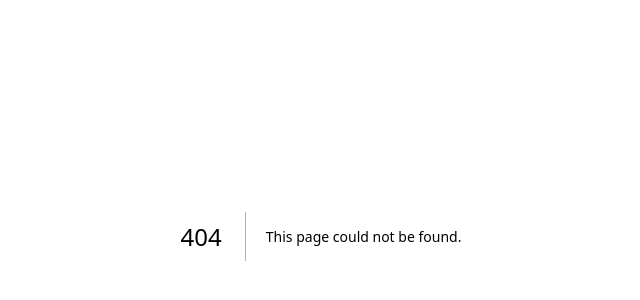
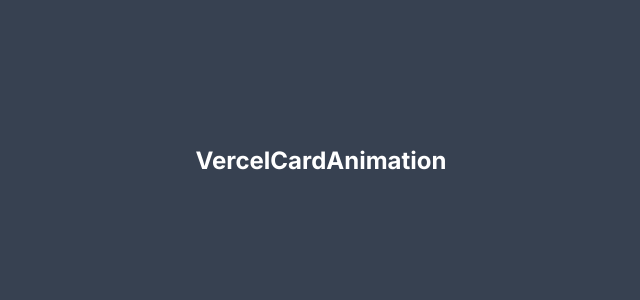
Before and after one commit to iamparmjeetmishra/learnreact, a Next.js app: page /10vercelcard in a window 1280 px wide. Before the commit this address had no page. Shown: the part 164-464 px from the top of the page, without its empty margins (319-959 px from the left). Built offline with nearby package versions, Linux system fonts and the light colour scheme.

Commit message:
LearnReact->Readme updated

```diff
--- /dev/null
+++ b/src/app/(ui)/10vercelcard/page.jsx
@@ -0,0 +1,23 @@
+'use client'
+import * as THREE from 'three'
+import { useRef, useState } from 'react'
+import { Canvas, extend, useThree, useFrame } from '@react-three/fiber'
+import { BallCollider, CuboidCollider, Physics, RigidBody, useRopeJoint, useSphericalJoint } from '@react-three/rapier'
+
+import { MeshLineGeometry, MeshLineMaterial } from 'meshline'
+
+extend({ MeshLineGeometry, MeshLineMaterial })
+
+export default function VercelCardAnimation() {
+  return (
+     <div className='h-screen w-full flex flex-col items-center justify-center text-white bg-gray-700'>
+        <h1 className='text-2xl font-bold'>VercelCardAnimation</h1>
+
+        <div>
+           <Canvas camera={{position: [0,0,13], fov: 25}}>
+
+           </Canvas>
+        </div>
+     </div>
+  )
+}
```
Also changed, not shown: package.json (+7 -1 lines), 2 other files (tests, documents, lock files or other folders).
